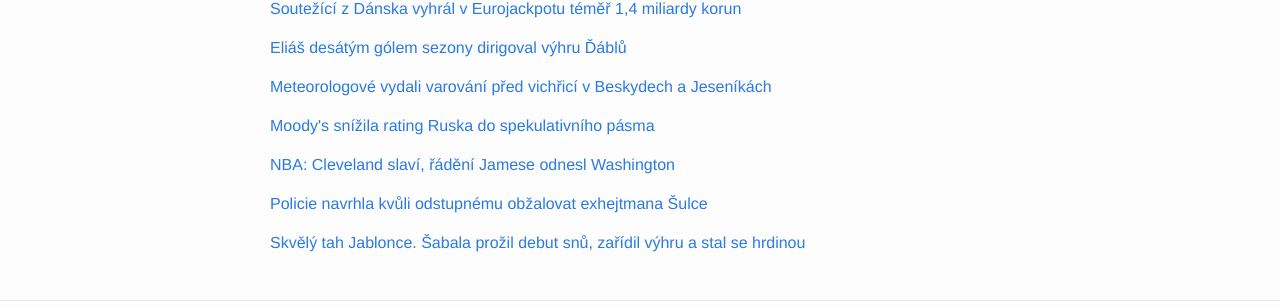
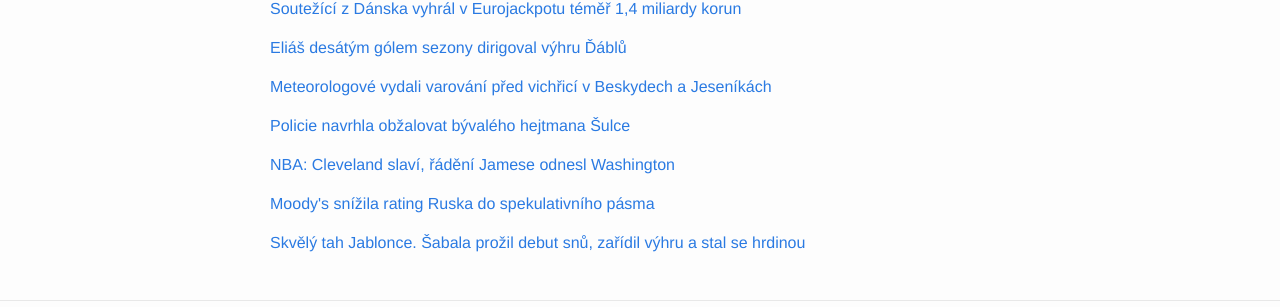
Before and after one commit to adliska/zpravar, a Jekyll site: the page built from index.html, in a window 1280 px wide. Shown: the part 179-486 px from the top of the page. Built offline with Jekyll 4.4.1, drawn with Linux system fonts in a browser that asks for light colours; some of the changed lines change nothing that is shown.

Commit message:
zpravar news update

```diff
--- a/index.html
+++ b/index.html
@@ -51,13 +51,13 @@
 <li><a href=http://www.ceskenoviny.cz/zpravy/zpravy/silny-vitr-dnes-zasahl-severovychod-ceska/1184033>Silný vítr dnes zasáhl severovýchod Česka - www.ceskenoviny.cz</a></li>
 <li><a href=http://zpravy.aktualne.cz/pocasi/cesko-zasahl-silny-vitr-meteorologove-doporucuji-nevychazet/r~265f2f28b99c11e498be002590604f2e/>Česko zasáhl silný vítr. Meteorologové doporučují nevycházet - zpravy.aktualne.cz</a></li>
 </ul>
-</div><p><a href="javascript:;" onclick="toggle_visibility('zpravy4')">Moody's snížila rating Ruska do spekulativního pásma</a></p>
+</div><p><a href="javascript:;" onclick="toggle_visibility('zpravy4')">Policie navrhla obžalovat bývalého hejtmana Šulce</a></p>
 <div id="zpravy4" style="display:none">
 <ul>
-<li><a href=http://zpravy.e15.cz/zahranicni/ekonomika/moody-s-snizila-rating-ruska-do-spekulativniho-pasma-1165200>Moody's snížila rating Ruska do spekulativního pásma - zpravy.e15.cz</a></li>
-<li><a href=http://byznys.ihned.cz/c1-63569960-agentura-moody-s-poslala-rusko-do-spekulativniho-pasma>Agentura Moody's poslala Rusko do spekulativního pásma - byznys.ihned.cz</a></li>
-<li><a href=http://byznys.ihned.cz/c1-63569960-rusko-se-propadlo-do-spekulativniho-pasma-moody-s-mu-snizila-rating-na-ba1>Rusko se propadlo do spekulativního pásma. Moody's mu snížila rating na Ba1 - byznys.ihned.cz</a></li>
-<li><a href=http://www.financninoviny.cz/zpravodajstvi/zpravy/moody-s-snizila-rating-ruska-do-spekulativniho-pasma/1184001>Moody's snížila rating Ruska do spekulativního pásma - www.financninoviny.cz</a></li>
+<li><a href=http://www.ceskatelevize.cz/ct24/regiony/302425-policie-navrhla-obzalovat-byvaleho-hejtmana-sulce/>Policie navrhla obžalovat bývalého hejtmana Šulce - www.ceskatelevize.cz</a></li>
+<li><a href=http://www.denik.cz/z_domova/policie-navrhla-kvuli-odstupnemu-obzalovat-exhejtmana-sulce-20150221.html>Policie navrhla kvůli odstupnému obžalovat exhejtmana Šulce - www.denik.cz</a></li>
+<li><a href=http://zpravy.aktualne.cz/regiony/ustecky/policie-chce-pripad-exhejtmana-sulce-poslat-k-soudu/r~2f8b1146b99411e4a10c0025900fea04/>Policie chce případ exhejtmana Šulce poslat k soudu - zpravy.aktualne.cz</a></li>
+<li><a href=http://usti.idnes.cz/policie-poda-obzalobu-na-exhejmana-sulce-fd6-/usti-zpravy.aspx?c=A150221_2141562_usti-zpravy_cen>Policie navrhla obžalovat bývalého hejtmana Šulce - usti.idnes.cz</a></li>
 </ul>
 </div><p><a href="javascript:;" onclick="toggle_visibility('zpravy5')">NBA: Cleveland slaví, řádění Jamese odnesl Washington</a></p>
 <div id="zpravy5" style="display:none">
@@ -67,12 +67,13 @@
 <li><a href=http://www.denik.cz/ostatni_sport/to-byl-vyprask-cleveland-diky-28-bodum-jamese-smetl-washington-20150221.html>To byl výprask. Cleveland díky 28 bodům Jamese smetl Washington - www.denik.cz</a></li>
 <li><a href=http://www.sportovninoviny.cz/zpravy/cleveland-v-nba-diky-28-bodum-jamese-deklasoval-washington/1184055>Cleveland v NBA díky 28 bodům Jamese deklasoval Washington - www.sportovninoviny.cz</a></li>
 </ul>
-</div><p><a href="javascript:;" onclick="toggle_visibility('zpravy6')">Policie navrhla kvůli odstupnému obžalovat exhejtmana Šulce</a></p>
+</div><p><a href="javascript:;" onclick="toggle_visibility('zpravy6')">Moody's snížila rating Ruska do spekulativního pásma</a></p>
 <div id="zpravy6" style="display:none">
 <ul>
-<li><a href=http://www.denik.cz/z_domova/policie-navrhla-kvuli-odstupnemu-obzalovat-exhejtmana-sulce-20150221.html>Policie navrhla kvůli odstupnému obžalovat exhejtmana Šulce - www.denik.cz</a></li>
-<li><a href=http://zpravy.aktualne.cz/regiony/ustecky/policie-chce-pripad-exhejtmana-sulce-poslat-k-soudu/r~2f8b1146b99411e4a10c0025900fea04/>Policie chce případ exhejtmana Šulce poslat k soudu - zpravy.aktualne.cz</a></li>
-<li><a href=http://usti.idnes.cz/policie-poda-obzalobu-na-exhejmana-sulce-fd6-/usti-zpravy.aspx?c=A150221_2141562_usti-zpravy_cen>Policie navrhla obžalovat bývalého hejtmana Šulce - usti.idnes.cz</a></li>
+<li><a href=http://zpravy.e15.cz/zahranicni/ekonomika/moody-s-snizila-rating-ruska-do-spekulativniho-pasma-1165200>Moody's snížila rating Ruska do spekulativního pásma - zpravy.e15.cz</a></li>
+<li><a href=http://byznys.ihned.cz/c1-63569960-agentura-moody-s-poslala-rusko-do-spekulativniho-pasma>Agentura Moody's poslala Rusko do spekulativního pásma - byznys.ihned.cz</a></li>
+<li><a href=http://byznys.ihned.cz/c1-63569960-rusko-se-propadlo-do-spekulativniho-pasma-moody-s-mu-snizila-rating-na-ba1>Rusko se propadlo do spekulativního pásma. Moody's mu snížila rating na Ba1 - byznys.ihned.cz</a></li>
+<li><a href=http://www.financninoviny.cz/zpravodajstvi/zpravy/moody-s-snizila-rating-ruska-do-spekulativniho-pasma/1184001>Moody's snížila rating Ruska do spekulativního pásma - www.financninoviny.cz</a></li>
 </ul>
 </div><p><a href="javascript:;" onclick="toggle_visibility('zpravy7')">Skvělý tah Jablonce. Šabala prožil debut snů, zařídil výhru a stal se hrdinou</a></p>
 <div id="zpravy7" style="display:none">
```
